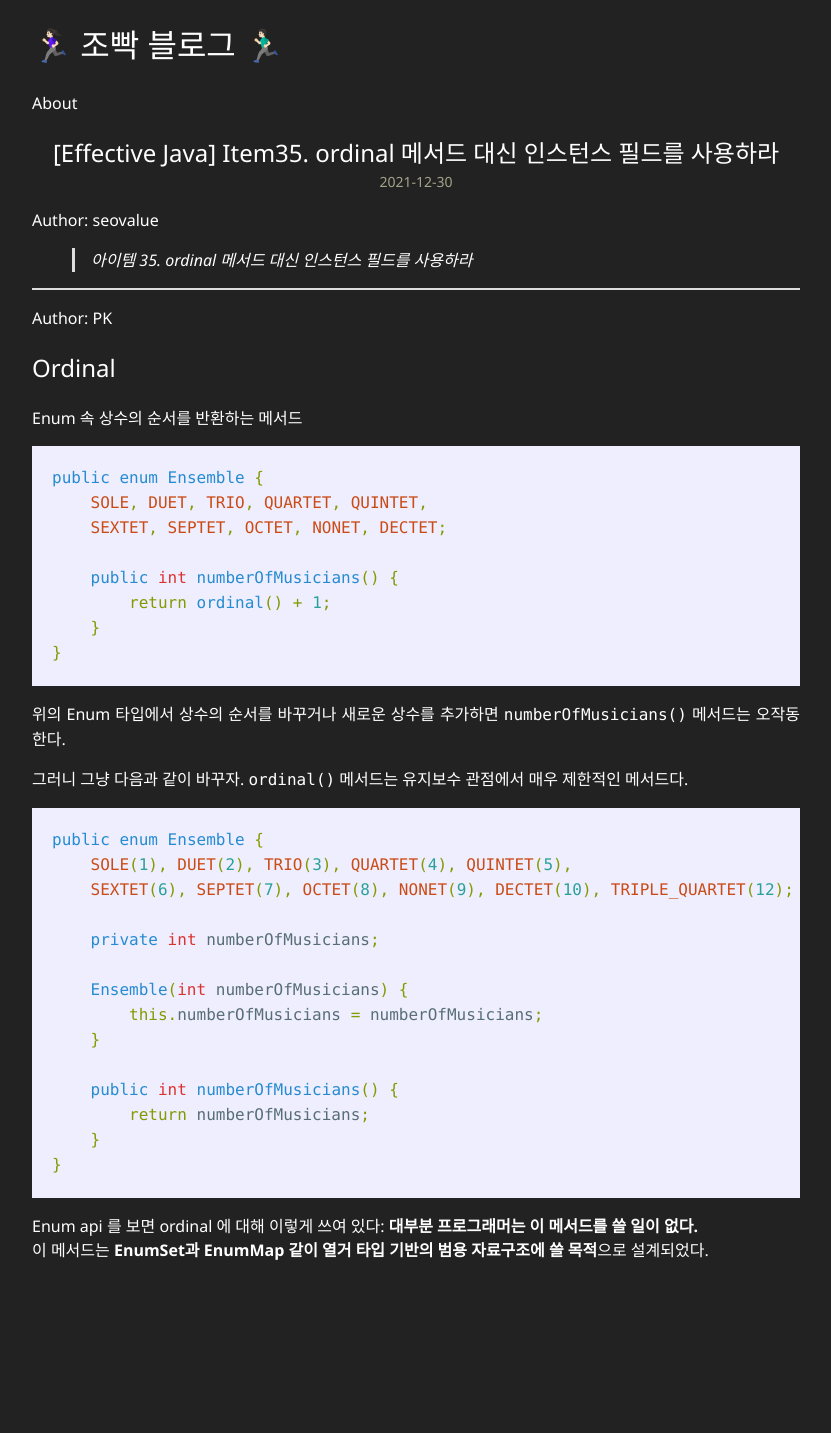
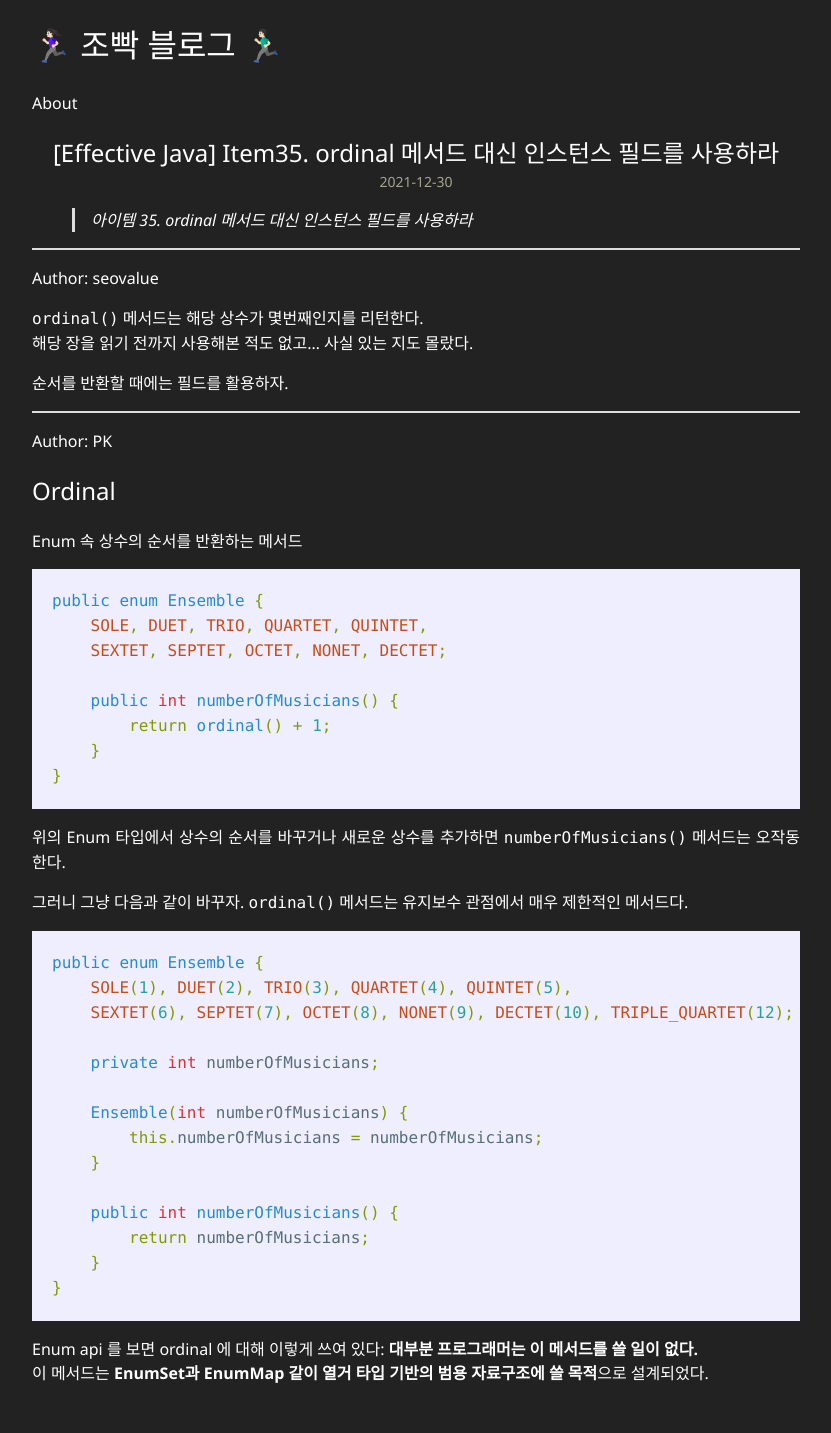
Before and after one commit to jo-pk/jo-pk.github.io, a Jekyll site: the page built from _posts/2021-12-30-[Effective-Java]-Item35.md, in a window 1280 px wide. Shown: the whole page, without its empty margins (224-1055 px from the left). Built offline with Jekyll 4.4.1, drawn with Linux system fonts in a browser that asks for light colours; before the commit the page ends 1310 px from its top, so only the background shows below that.

Commit message:
docs: item35 작성

```diff
--- a/_posts/2021-12-30-[Effective-Java]-Item35.md
+++ b/_posts/2021-12-30-[Effective-Java]-Item35.md
@@ -5,9 +5,17 @@ description: enum 활용하기
 categories: self
 ---
 
+> 아이템 35. ordinal 메서드 대신 인스턴스 필드를 사용하라
+
+-----
+
 Author: seovalue
 
-> 아이템 35. ordinal 메서드 대신 인스턴스 필드를 사용하라
+`ordinal()` 메서드는 해당 상수가 몇번째인지를 리턴한다.<br>
+해당 장을 읽기 전까지 사용해본 적도 없고... 사실 있는 지도 몰랐다.<br>
+
+순서를 반환할 때에는 필드를 활용하자.
+
 
 -----
 
```
